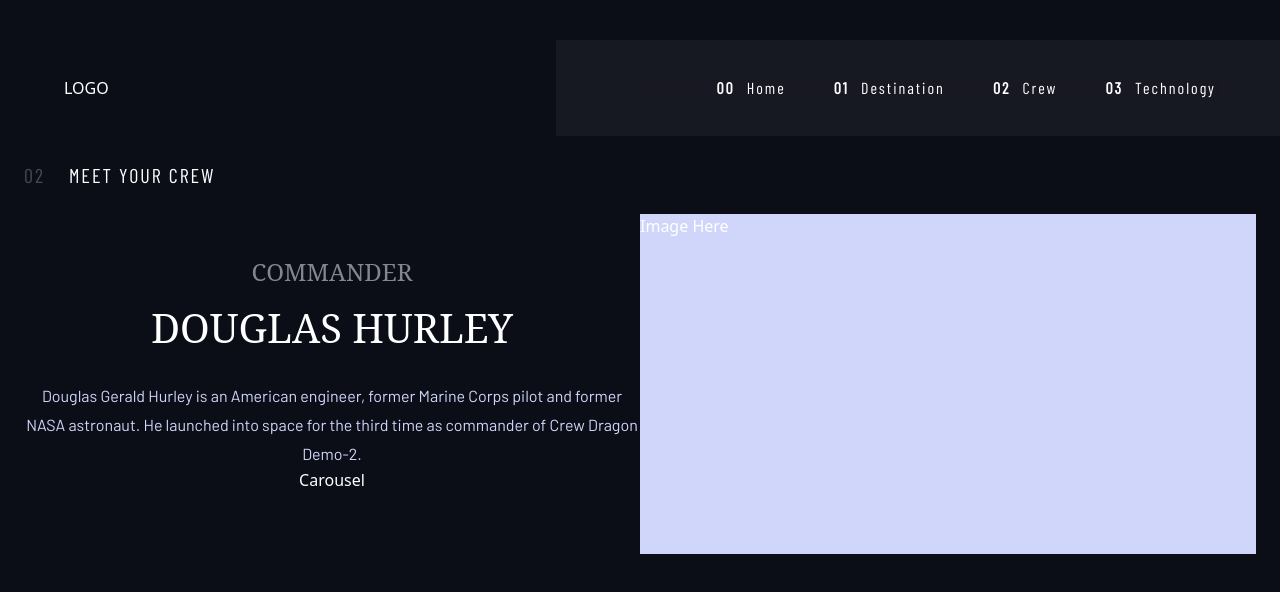
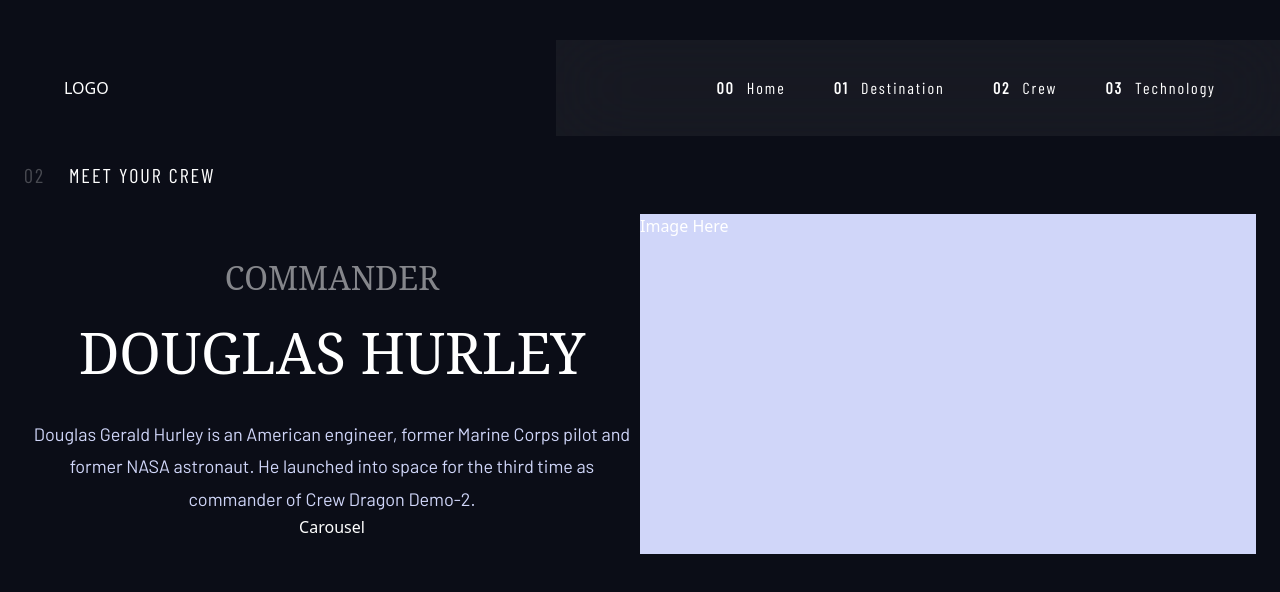
Before and after one commit to 11amanraj/space-tourism, a Next.js app: page /crew in a window 1280 px wide. Shown: the top 592 px of the page. Built offline with nearby package versions, Linux system fonts and the light colour scheme; a web font is replaced by a local one.

Commit message:
minor changes

```diff
--- a/app/crew/page.tsx
+++ b/app/crew/page.tsx
@@ -32,9 +32,9 @@
         <div className='flex flex-col pt-6 md:flex-row'>
             <div className='flex-1 flex flex-col'>
                 <div className='flex flex-col items-center'>
-                    <h3 className='pt-10 text-preset-4 text-[18px] opacity-50 sm:text-[24px]'>COMMANDER</h3>
-                    <h1 className='pt-2 text-preset-3 text-[24px] sm:text-[40px]'>DOUGLAS HURLEY</h1>
-                    <p className='pt-6 text-center text-preset-9 text-[15px] text-tertiary sm:text-[16px]'>Douglas Gerald Hurley is an American engineer, former Marine Corps pilot and former NASA astronaut. He launched into space for the third time as commander of Crew Dragon Demo-2.</p>
+                    <h3 className='pt-10 text-preset-4 text-[18px] opacity-50 sm:text-[24px] md:text-[32px]'>COMMANDER</h3>
+                    <h1 className='pt-2 text-preset-3 text-[24px] sm:text-[40px] md:text-[56px]'>DOUGLAS HURLEY</h1>
+                    <p className='pt-6 text-center text-preset-9 text-[15px] text-tertiary sm:text-[16px] md:text-[18px]'>Douglas Gerald Hurley is an American engineer, former Marine Corps pilot and former NASA astronaut. He launched into space for the third time as commander of Crew Dragon Demo-2.</p>
                 </div>
                 <div className='self-center'>Carousel</div>
             </div>
```
